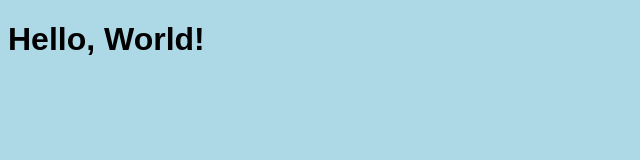
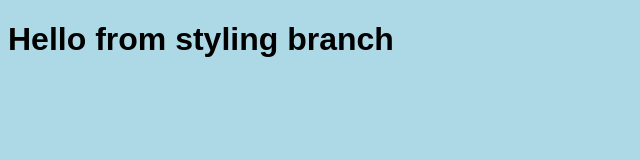
Before and after one commit to lithin-minfy/git_med1, a plain HTML site: page index.html in a window 1280 px wide. Shown: the whole page, without its empty margins (0-640 px from the left). Drawn offline with Linux system fonts and the light colour scheme.

Commit message:
updated h1 in styling branch

```diff
--- a/index.html
+++ b/index.html
@@ -5,6 +5,6 @@
     <link rel="stylesheet" href="style.css">
 </head>
 <body>
-    <h1>Hello, World!</h1>
+    <h1>Hello from styling branch</h1>
 </body>
 </html>
```
